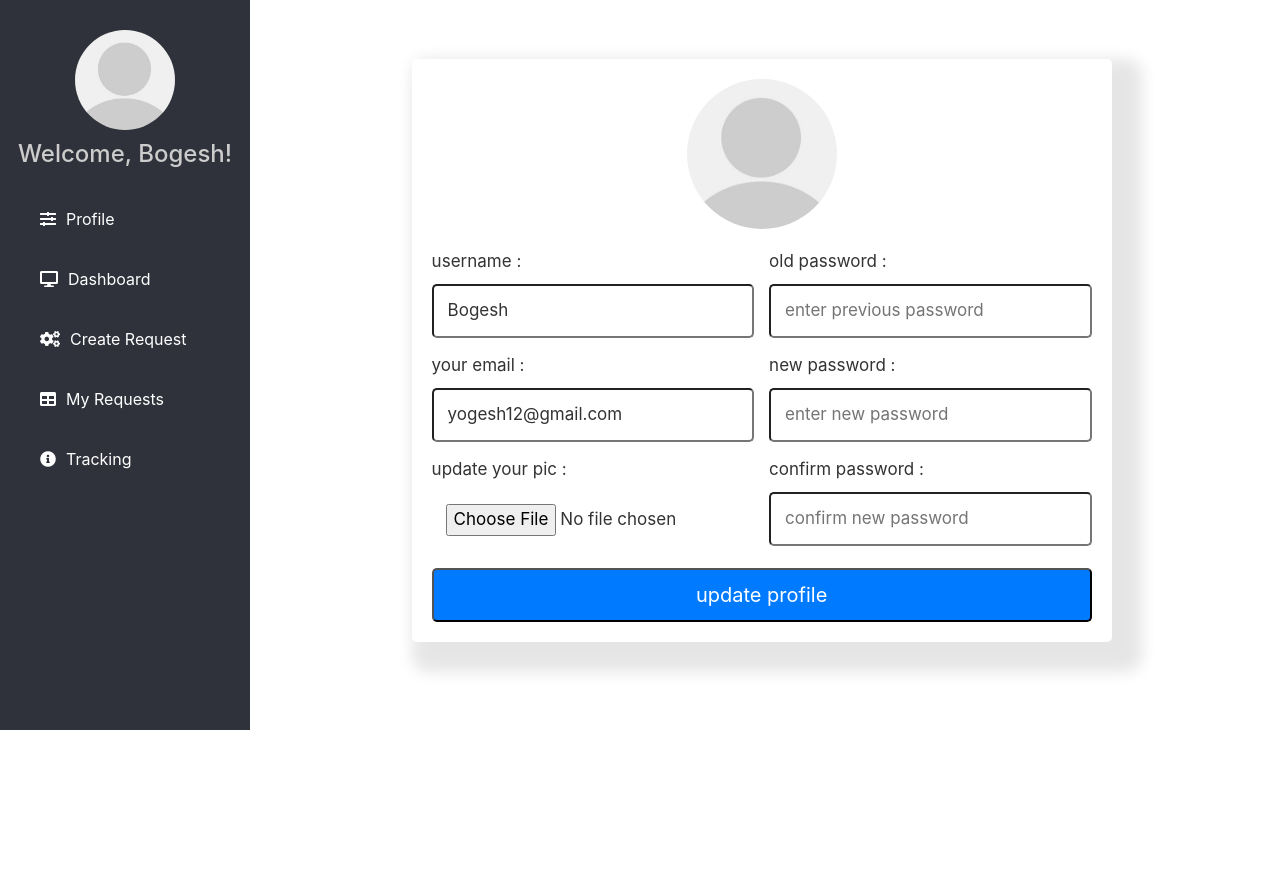
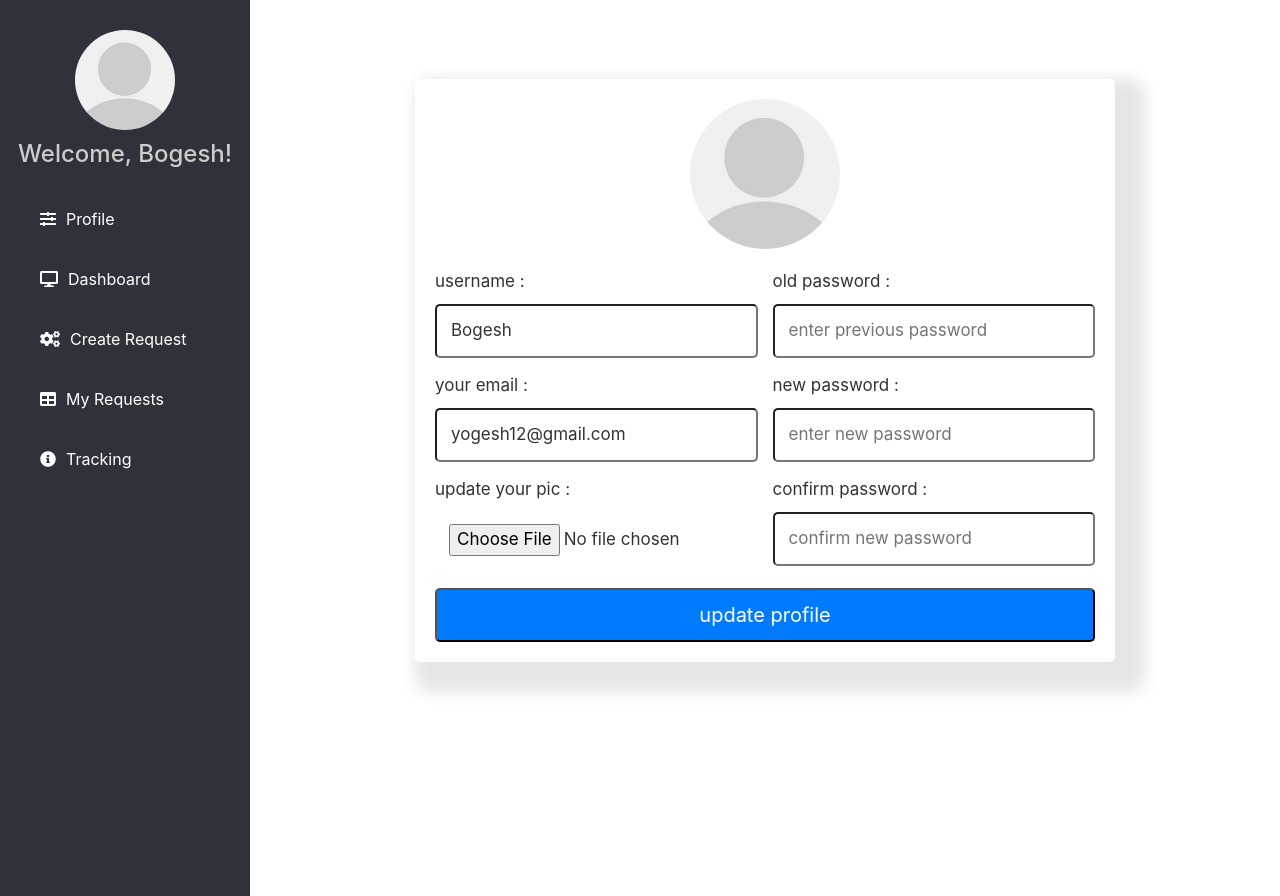
Before and after one commit to pAutowall/500-crore-wala-app, a PHP site: page /profile.php in a window 1280 px wide. Shown: the part 70-966 px from the top of the page. Before the commit the page ends 800 px from the top, so only its background shows below. Run offline with PHP 8.4, Linux system fonts and the light colour scheme; a user stored in the database is signed in; data comes from the database, SQL or seed files in the repository; data that the repository does not hold is empty; some libraries are stand-ins or nearby versions.

Commit message:
wrapped sidebar and content

```diff
--- a/css/dashboard.css
+++ b/css/dashboard.css
@@ -44,14 +44,21 @@ header {
     background: #0b87a6;
 }
 
+.wrapper {
+    display: flex;
+    width: 100%;
+    align-items: stretch;
+}
+
 .sidebar {
     background: #2f323a;
     margin-top: 70px;
     padding-top: 30px;
-    position: fixed;
-    left: 0;
-    width: 250px;
-    height: 100%;
+    min-width: 250px;
+    max-width: 250px;
+    color: #fff;
+    transition: all 0.3s;
+    z-index: 1;
 }
 
 .sidebar .profile_image {
@@ -101,14 +108,11 @@ header {
 
 .container-1 {
     margin-top: 100px;
-    /* background-color: rgba(51, 51, 51, 0.24); */
-    margin-right: 3%;
-    float: right;
-    /* border: 1px solid black; */
-    width: 75%;
-    height: 80%;
-    /* overflow: hidden;
-    overflow-y: scroll; */
+    width: 100%;
+    padding: 20px;
+    min-height: 100vh;
+    transition: all 0.3s;
+    overflow: auto;
 }
 
 .container-1 .containerlevel2 {
--- a/css/profile.css
+++ b/css/profile.css
@@ -7,6 +7,10 @@
     --black: #333;
     --white: #fff;
     --box-shadow: 15px 15px 15px 15px rgba(0, 0, 0, 0.1);
+}
+
+.sidebar {
+    min-height: 112vh;
 }
 
 .delete-btn {
--- a/dashboard.php
+++ b/dashboard.php
@@ -31,7 +31,7 @@ if(mysqli_num_rows($select) > 0){
 </head>
 
 <body>
-    <div class="gridcontainer">
+
         <!--header area start-->
         <header class="mainhead">
             <div class="left_area">
@@ -43,7 +43,7 @@ if(mysqli_num_rows($select) > 0){
         </header>
         <!--header area end-->
 
-
+        <div class="wrapper">
         <!--sidebar start-->
         <div class="sidebar">
             <center>
--- a/profile.php
+++ b/profile.php
@@ -97,6 +97,7 @@ if(isset($_POST['update_profile'])){
         </div>
     </header>
     <!--header area end-->
+    <div class="wrapper">
     <!--sidebar start-->
     <section>
         <div class="sidebar">
@@ -182,6 +183,7 @@ if(isset($_POST['update_profile'])){
 
 </div>
 
+
         <!-- <h1>User Profile</h1>
         <div class="profile-input-field">
 
--- a/request.php
+++ b/request.php
@@ -43,9 +43,10 @@ if(mysqli_num_rows($select) > 0){
         </div>
     </header>
     <!--header area end-->
+    <div class="wrapper">
     <!--sidebar start-->
     <section>
-        <div class="sidebar">
+        <div class="sidebar" style="min-height:120vh">
             <center>
             <?php
          if($fetch['pfp'] == ''){
@@ -114,7 +115,7 @@ if(mysqli_num_rows($select) > 0){
                     </div>
 
         </div>
-
+        </div>
     <script src="https://cdnjs.cloudflare.com/ajax/libs/jquery/3.6.0/jquery.min.js"></script>
     <script src="https://cdnjs.cloudflare.com/ajax/libs/jquery-datetimepicker/2.5.20/jquery.datetimepicker.full.min.js"></script>
     <script src="js/utils.js"></script>
```
